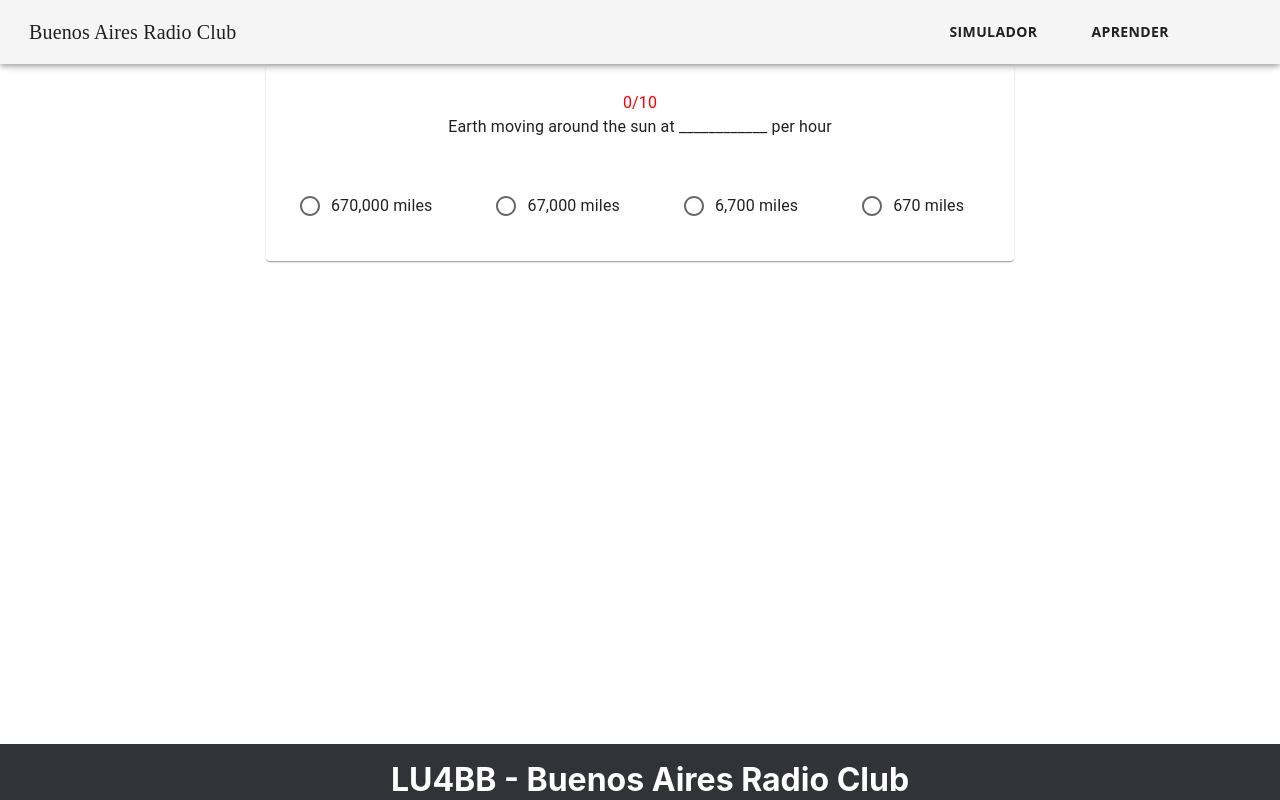
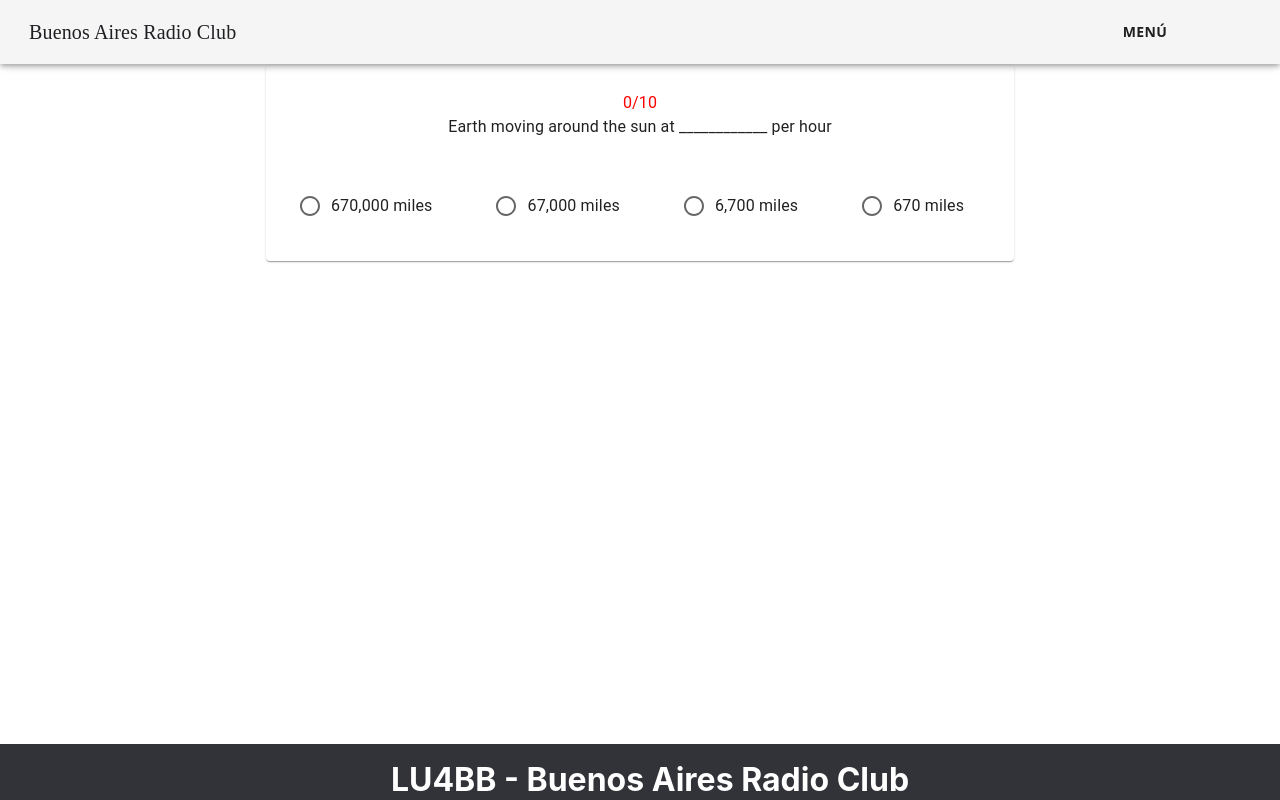
Before and after one commit to ltiisidii/rf-examen-react, a React (Create React App) app in the folder lu4bb-examen/: page /quiz in a window 1280 px wide. Built offline with nearby package versions, Linux system fonts and the light colour scheme.

Commit message:
remove node_modules

```diff
--- a/lu4bb-examen/package.json
+++ b/lu4bb-examen/package.json
@@ -7,6 +7,7 @@
     "@testing-library/react": "^13.4.0",
     "@testing-library/user-event": "^13.5.0",
     "react": "^18.2.0",
+    "react-bootstrap": "^2.7.4",
     "react-dom": "^18.2.0",
     "react-scripts": "5.0.1",
     "web-vitals": "^2.1.4"
--- a/lu4bb-examen/src/component/Learn.js
+++ b/lu4bb-examen/src/component/Learn.js
@@ -58,7 +58,7 @@ const Learn = () => {
               <Grid container justifyContent="flex-end">
                 <Item>
                   <Typography variant="h5" gutterBottom component="div">
-                    The information above was gotten from the following sources
+                    Esta informacion fue obtenida desde
                   </Typography>
 
                   <Typography variant="body1" gutterBottom>
--- a/lu4bb-examen/src/component/ResponsiveAppBar.js
+++ b/lu4bb-examen/src/component/ResponsiveAppBar.js
@@ -11,7 +11,29 @@ const linkDetails = [
     },
     {
       displayName: "Aprender",
-    href: "/Learn",
+      children: [
+        {
+          displayName: "Novicio",
+          children: [
+            {
+              displayName: "Técnica",
+              href: "/Learn/Novice/Technique",
+            },
+            {
+              displayName: "Reglamentación",
+              href: "/Learn/Novice/Regulation",
+            },
+          ],
+        },
+        {
+          displayName: "General",
+          href: "/Learn/General",
+        },
+        {
+          displayName: "Superior",
+          href: "/Learn/Advanced",
+        },
+      ],
     },
   ];
 
@@ -74,10 +96,35 @@ export default function ResponsiveAppBar() {
     }, []);
 
     const desktopView = () => {
+      const handleDrawerOpen = () =>
+        setState((prevState) => ({ ...prevState, drawerOpen: true }));
+      const handleDrawerClose = () =>
+        setState((prevState) => ({ ...prevState, drawerOpen: false }));
+
       return (
         <Toolbar className={toolbar}>
           {EarthWonders}
-        <div>{getMenuButtons()}</div>
+          <div>
+            <Button
+              {...{
+                key: "menuButton",
+                color: "Black",
+                className: menuButton,
+                onClick: handleDrawerOpen,
+              }}
+            >
+              Menú
+            </Button>
+            <Drawer
+              {...{
+                anchor: "right",
+                open: drawerOpen,
+                onClose: handleDrawerClose,
+              }}
+            >
+              <div className={drawerContainer}>{getDrawerChoices()}</div>
+            </Drawer>
+          </div>
         </Toolbar>
       );
     };
@@ -118,7 +165,18 @@ export default function ResponsiveAppBar() {
     };
 
     const getDrawerChoices = () => {
-    return linkDetails.map(({ displayName, href }) => {
+      const renderMenuItems = (items) => {
+        return items.map(({ displayName, href, children }) => {
+          if (children) {
+            return (
+              <div key={displayName}>
+                <MenuItem>{displayName}</MenuItem>
+                <div className={drawerContainer}>
+                  {renderMenuItems(children)}
+                </div>
+              </div>
+            );
+          }
           return (
             <Link
               {...{
@@ -135,19 +193,24 @@ export default function ResponsiveAppBar() {
         });
       };
 
+      return renderMenuItems(linkDetails);
+    };
+
+
+
     const EarthWonders = (
       <Typography variant="h6" component="h1" className={logoText}>
         Buenos Aires Radio Club
       </Typography>
     );
-
+    // eslint-disable-next-line
     const getMenuButtons = () => {
       return linkDetails.map(({ displayName, href }) => {
         return (
           <Button
             {...{
               key: displayName,
-            color: "#1e1f22",
+              color: "Black",
               to: href,
               component: RouterLink,
               className: menuButton,
```
Also changed, not shown: 2 other files (tests, documents, lock files or other folders). Lines whose indentation alone changed are shown as unchanged.
